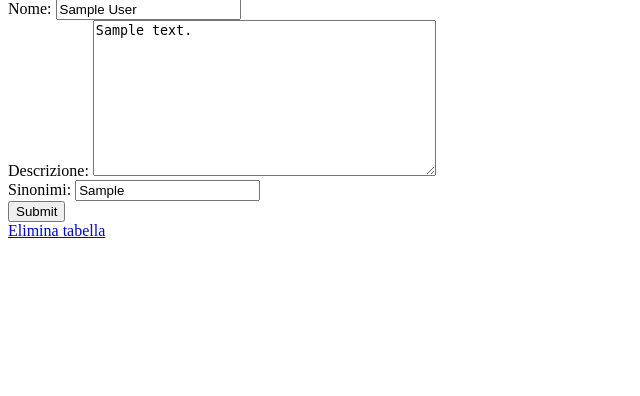
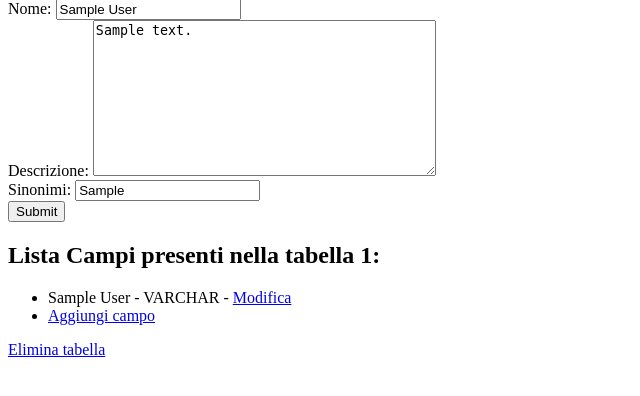
Before and after one commit to Jackpot-Coding/chatSQL, a Django app: page /admin/tabella/1 in a window 1280 px wide. Shown: the part 125-521 px from the top of the page, without its empty margins (0-640 px from the left). Run offline with Django 5.2, Linux system fonts and the light colour scheme; a user stored in the database is signed in; tables that the repository leaves empty hold one stand-in row (values such as "Sample post").

Commit message:
aggiunta lista campi in tabellaView

```diff
--- a/src/chatSQL/admin/templates/admin/tabella.html
+++ b/src/chatSQL/admin/templates/admin/tabella.html
@@ -22,6 +22,17 @@
 </form>
 
 {% if table_id %}
+<!-- lista campi della tabella -->
+<h2>Lista Campi presenti nella tabella {{table_id}}: </h2>
+<ul>
+    {% for field in fields %}
+        <li>{{ field.nome }} - {{ field.tipo }} - <a href="{% url 'campo_view' field_id=field.id %}">Modifica</a></li>
+    {% empty %}
+        <li>Nessun campo presente nella tabella.</li>
+    {% endfor %}
+        <li><a href="{% url 'new_campo_view' table_id %}">Aggiungi campo</a></li>
+</ul>
 <a href="{% url 'model_delete' 'Tabella' table_id %}">Elimina tabella</a>
 {% endif %}
+
 {% endblock content %}
--- a/src/chatSQL/admin/views.py
+++ b/src/chatSQL/admin/views.py
@@ -167,7 +167,7 @@ class AdminTabellaView(View):
         if table_id is not None: # sono nella sezione di modifica/visualizza
             table = db_structure.tabella_set.get(pk=table_id)
             table_create_form = forms.TabellaForm(initial={'nome':table.nome,'descrizione':table.descrizione,'sinonimi':table.sinonimi})
-            return render(request, 'admin/tabella.html', {'table_create_form': table_create_form, 'structure_id':structure_id, 'table_id': table_id})
+            return render(request, 'admin/tabella.html', {'table_create_form': table_create_form, 'structure_id':structure_id, 'table_id': table_id, 'fields': table.campo_set.all()})
         # In caso di crea tabella
         table_create_form = forms.TabellaForm
         return render(request, 'admin/tabella.html', {'table_create_form': table_create_form, 'structure_id': structure_id})
@@ -176,7 +176,7 @@ class AdminTabellaView(View):
             table = models.Tabella.objects.get(pk = table_id)
             #db_id = table.struttura
             table_create_form = forms.TabellaForm(initial={'nome':table.nome,'descrizione':table.descrizione,'sinonimi':table.sinonimi})
-            return render(request, 'admin/tabella.html', {'table_create_form': table_create_form, 'table_id': table_id})
+            return render(request, 'admin/tabella.html', {'table_create_form': table_create_form, 'table_id': table_id, 'fields': table.campo_set.all()})
             # return redirect('table_modify', {'table_create_form': table_create_form, 'structure_id': table.struttura, 'table_id': table_id})
         # else: sto visualizzando una tabella, non può essere senza tabella id
 
```
